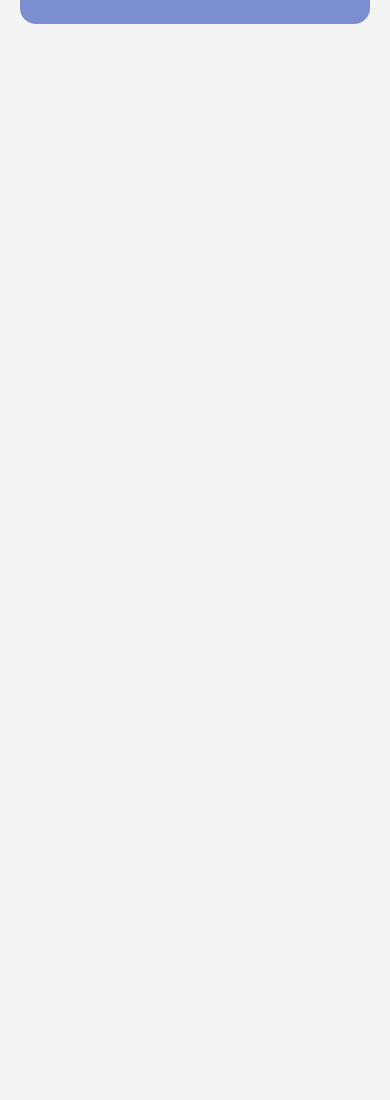
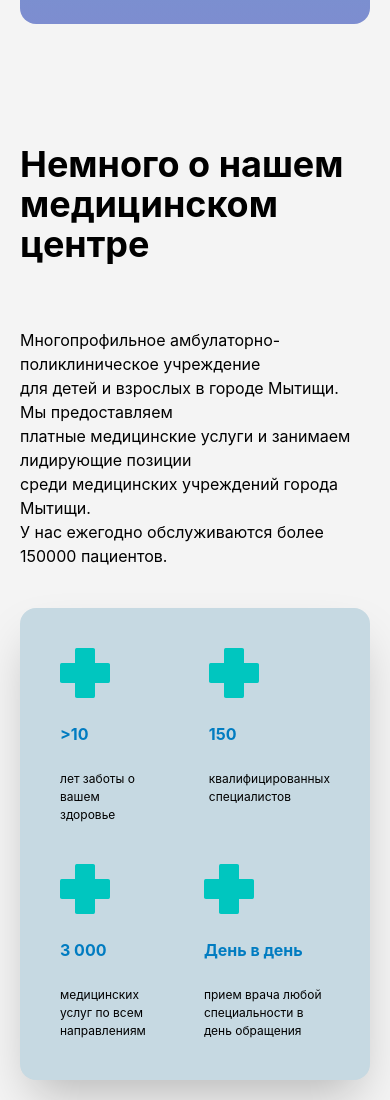
Before and after one commit to ismatovbenya2-droid/exam4, a website: page src/mukammalex.html in a window 390 px wide. Shown: the part 4577-5677 px from the top of the page. Before the commit the page ends 4621 px from the top, so only its background shows below. Drawn offline with nearby package versions, Linux system fonts and the light colour scheme; files that its build step writes are made by us from their sources.

Commit message:
Finished section O  nashem,desktop and mobiled

```diff
--- a/src/mukammalex.html
+++ b/src/mukammalex.html
@@ -325,5 +325,129 @@
 
 
 
+
+<section class="max-w-7xl m-auto p-5 mt-20">
+
+  <div class="lg:flex lg:justify-between lg:items-center">
+    <div>
+      <h1 class="text-4xl font-bold">Немного о нашем  <br>
+        медицинском центре</h1>
+        <br>
+        <p class="mt-10">Многопрофильное амбулаторно-поликлиническое учреждение <br>
+           для детей и взрослых в городе Мытищи. Мы предоставляем <br>
+            платные медицинские услуги и занимаем лидирующие позиции <br>
+            среди медицинских учреждений города Мытищи. <br>
+             У нас ежегодно обслуживаются более 150000 пациентов.</p>
+    </div>
+
+    <div class="hidden lg:block">
+      <img src="./img_mukammal/imageDukhtur.png" alt="">
+    </div>
+  </div>
+
+  <div class="shadow-2xl rounded-2xl bg-[#C6D9E2] lg:hidden   p-10  mt-10 lg:mt-0">
+
+
+    <div class="flex gap-10">
+    <div>
+      <img src="./img_mukammal/cross.png" alt="">
+      <br>
+      <p class="text-[#017CC1] lg:text-3xl font-bold">>10</p>
+      <br>
+      <p class="text-[12px]">лет заботы о вашем  <br>
+        здоровье</p>
+    </div>
+
+    <div>
+      <img src="./img_mukammal/cross.png" alt="">
+      <br>
+      <p class="text-[#017CC1] lg:text-3xl font-bold">150</p>
+      <br>
+      <p class="text-[12px]">квалифицированных <br>
+        специалистов</p>
+    </div>
+    </div>
+
+
+
+    <div class="flex gap-10 mt-10">
+
+     <div>
+      <img src="./img_mukammal/cross.png" alt="">
+      <br>
+      <p class="text-[#017CC1] lg:text-3xl font-bold">3 000</p>
+      <br>
+      <p class="text-[12px]">медицинских услуг по всем <br>
+         направлениям</p>
+    </div>
+
+
+    <div>
+      <img src="./img_mukammal/cross.png" alt="">
+      <br>
+      <p class="text-[#017CC1] lg:text-3xl font-bold">День в день</p>
+      <br>
+      <p class="text-[12px]">прием врача любой  <br>
+        специальности в день обращения</p>
+    </div>
+    </div>
+
+  </div>
+
+
+
+
+  <div class="shadow-2xl rounded-2xl bg-[#C6D9E2] hidden  lg:flex justify-between  p-10  mt-10 lg:mt-0">
+
+
+
+    <div>
+      <img src="./img_mukammal/cross.png" alt="">
+      <br>
+      <p class="text-[#017CC1] lg:text-3xl font-bold">>10</p>
+      <br>
+      <p class="text-[12px]">лет заботы о вашем  <br>
+        здоровье</p>
+    </div>
+
+    <div>
+      <img src="./img_mukammal/cross.png" alt="">
+      <br>
+      <p class="text-[#017CC1] lg:text-3xl font-bold">150</p>
+      <br>
+      <p class="text-[12px]">квалифицированных <br>
+        специалистов</p>
+    </div>
+
+
+
+
+
+
+     <div>
+      <img src="./img_mukammal/cross.png" alt="">
+      <br>
+      <p class="text-[#017CC1] lg:text-3xl font-bold">3 000</p>
+      <br>
+      <p class="text-[12px]">медицинских услуг по всем <br>
+         направлениям</p>
+    </div>
+
+
+    <div>
+      <img src="./img_mukammal/cross.png" alt="">
+      <br>
+      <p class="text-[#017CC1] lg:text-3xl font-bold">День в день</p>
+      <br>
+      <p class="text-[12px]">прием врача любой  <br>
+        специальности в день обращения</p>
+    </div>
+
+
+  </div>
+
+</section>
+
+
 </body>
 </html>
```
Also changed, not shown: src/img_mukammal/cross.png (added), src/img_mukammal/imageDukhtur.png (added).
